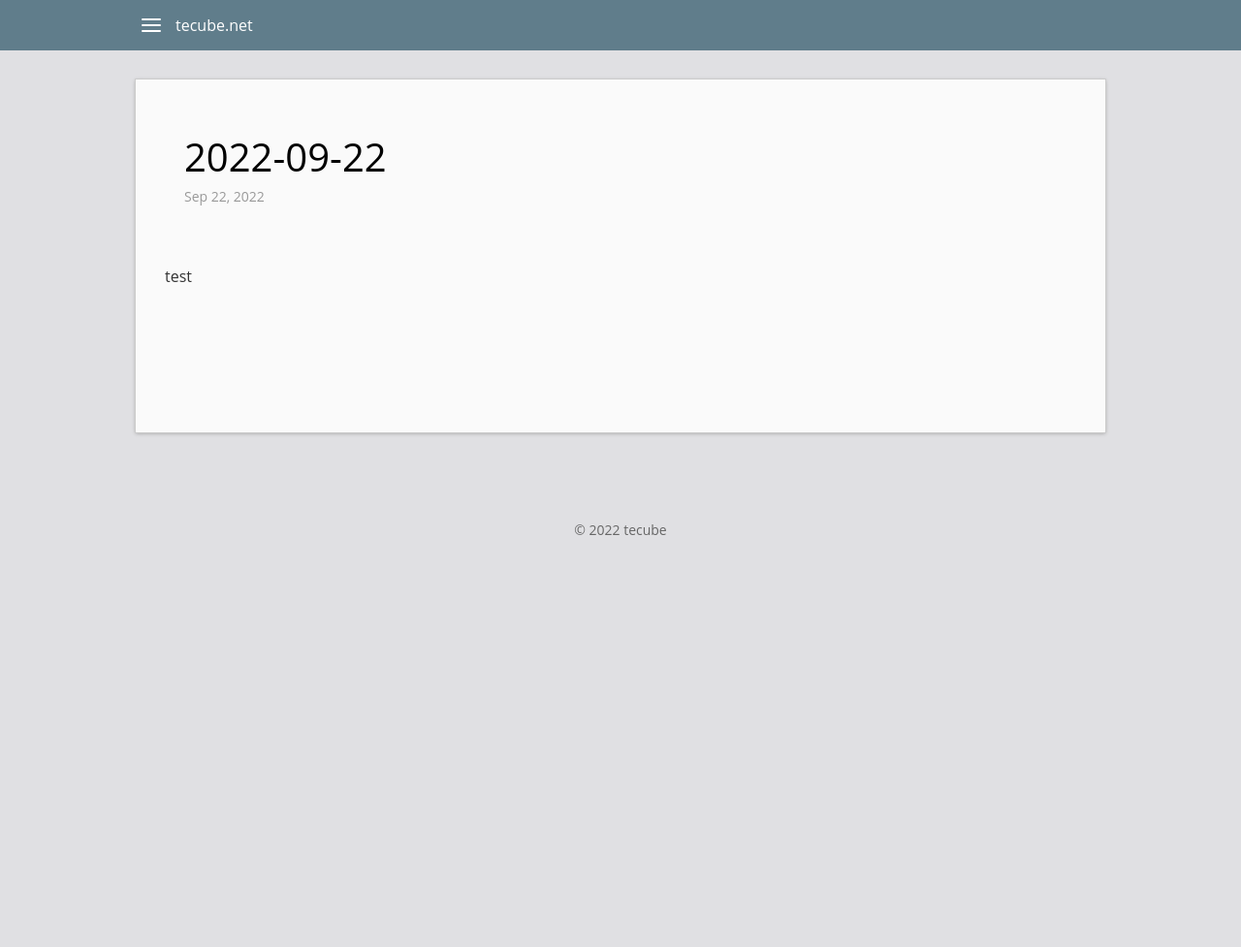
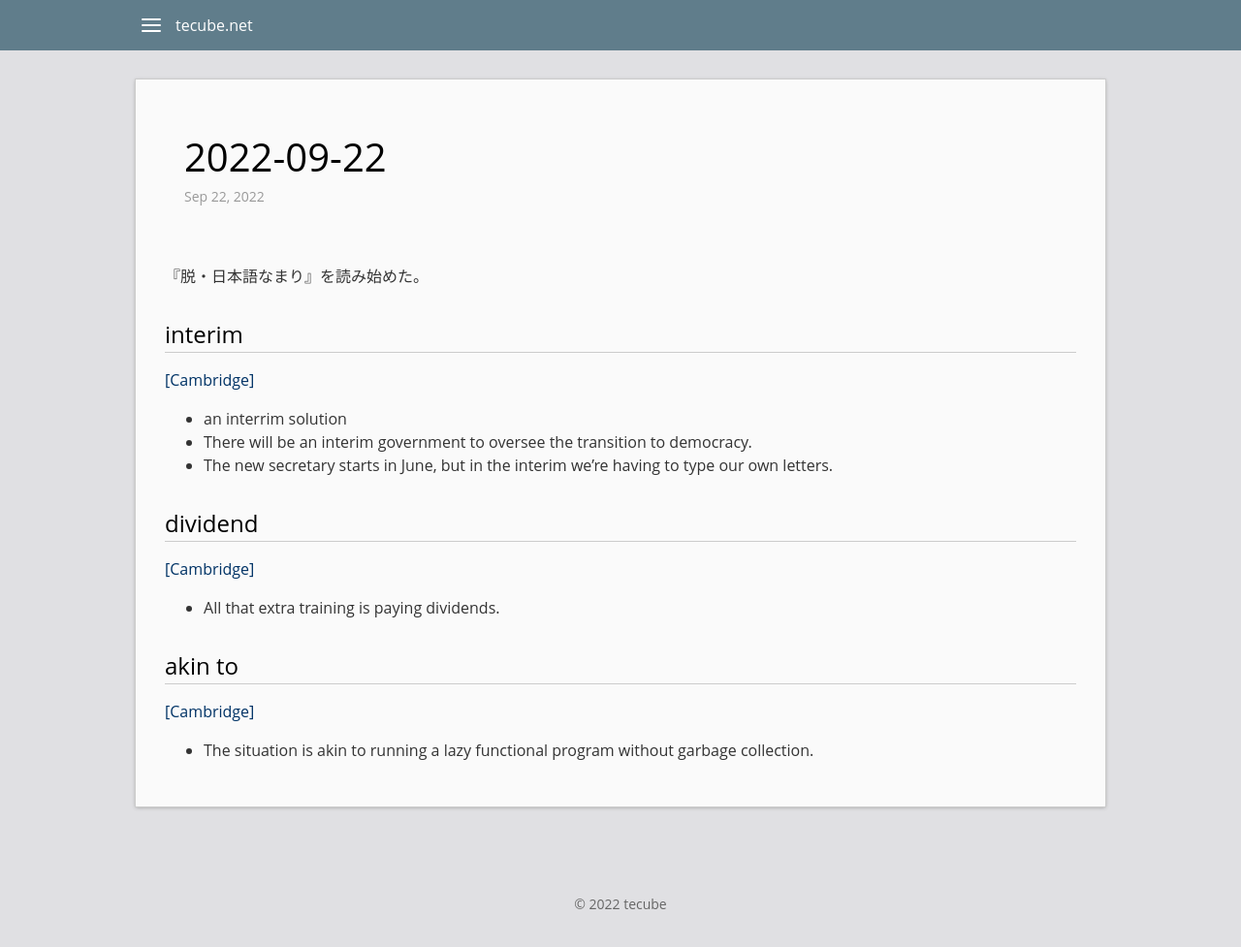
Before and after one commit to tecube/tecube.github.io, a Jekyll site: the page built from _words/2022-09-22-words.md, in a window 1280 px wide and 1003 px high. Shown: the top 977 px of the window at 97% size. Built offline with Jekyll 4.4.1, drawn with Linux system fonts in a browser that asks for light colours.

Commit message:
add 2022-09-22 words

```diff
--- a/_words/2022-09-22-words.md
+++ b/_words/2022-09-22-words.md
@@ -3,4 +3,19 @@ layout: post
 title: 2022-09-22
 ---
 
-test
+『脱・日本語なまり』を読み始めた。
+
+# interim
+[[Cambridge]](https://dictionary.cambridge.org/ja/dictionary/english/interim)
+- an interrim solution
+- There will be an interim government to oversee the transition to democracy.
+- The new secretary starts in June, but in the interim we're having to type our own letters.
+
+# dividend
+[[Cambridge]](https://dictionary.cambridge.org/ja/dictionary/english/dividend)
+- All that extra training is paying dividends.
+
+
+# akin to
+[[Cambridge]](https://dictionary.cambridge.org/ja/dictionary/english/akin)
+- The situation is akin to running a lazy functional program without garbage collection.
```
